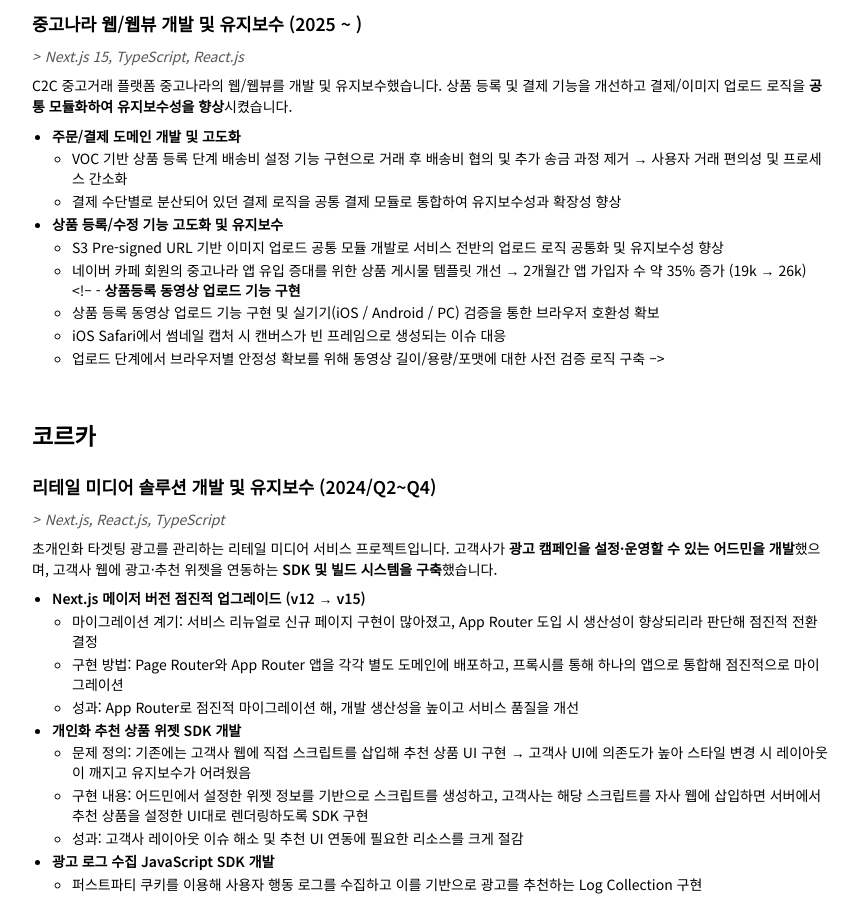
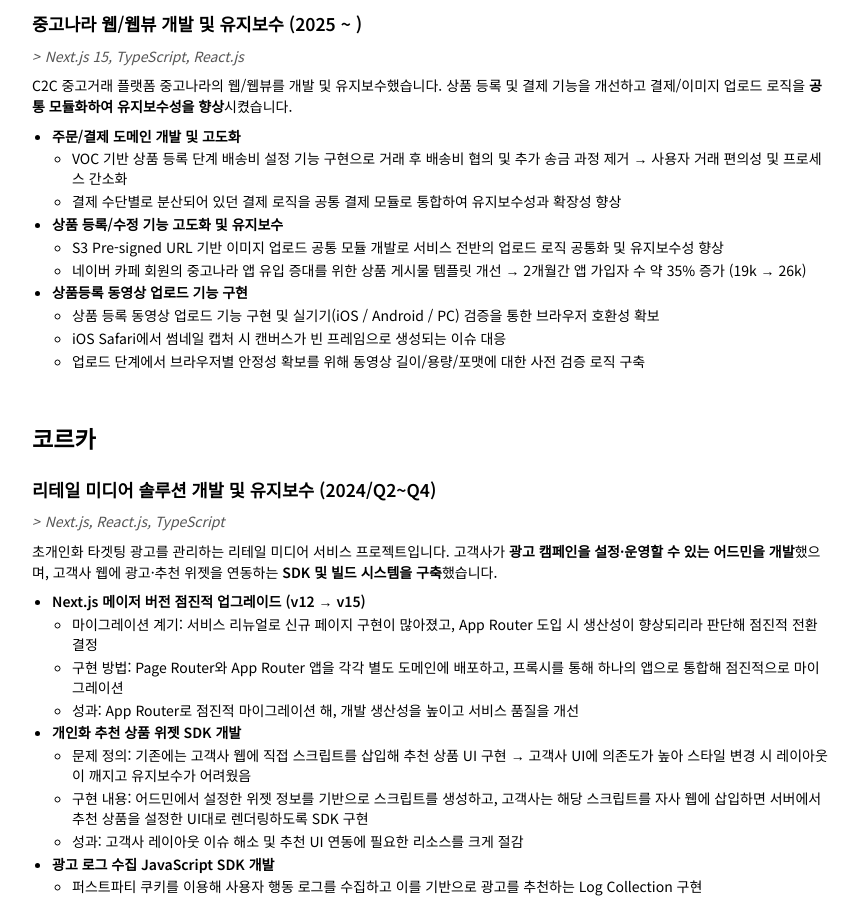
Before and after one commit to ghost-redo/ghost-redo.github.io, a Jekyll site: the page built from resume.md, in a window 1280 px wide and 900 px high, scrolled down 2469 px. Shown: the whole window, without its empty margins (209-1067 px from the left). Built offline with Jekyll 4.4.1, drawn with Linux system fonts in a browser that asks for light colours; some web fonts are replaced.

Commit message:
주석 제거

```diff
--- a/resume.md
+++ b/resume.md
@@ -133,11 +133,10 @@ C2C 중고거래 플랫폼 중고나라의 웹/웹뷰를 개발 및 유지보수
 - **상품 등록/수정 기능 고도화 및 유지보수**
   - S3 Pre-signed URL 기반 이미지 업로드 공통 모듈 개발로 서비스 전반의 업로드 로직 공통화 및 유지보수성 향상
   - 네이버 카페 회원의 중고나라 앱 유입 증대를 위한 상품 게시물 템플릿 개선 → 2개월간 앱 가입자 수 약 35% 증가 (19k → 26k)
-<!-- - **상품등록 동영상 업로드 기능 구현**
+- **상품등록 동영상 업로드 기능 구현**
   - 상품 등록 동영상 업로드 기능 구현 및 실기기(iOS / Android / PC) 검증을 통한 브라우저 호환성 확보
   - iOS Safari에서 썸네일 캡처 시 캔버스가 빈 프레임으로 생성되는 이슈 대응
-  - 업로드 단계에서 브라우저별 안정성 확보를 위해 동영상 길이/용량/포맷에 대한 사전 검증 로직 구축 -->
-
+  - 업로드 단계에서 브라우저별 안정성 확보를 위해 동영상 길이/용량/포맷에 대한 사전 검증 로직 구축
 
 <br>
 
```
